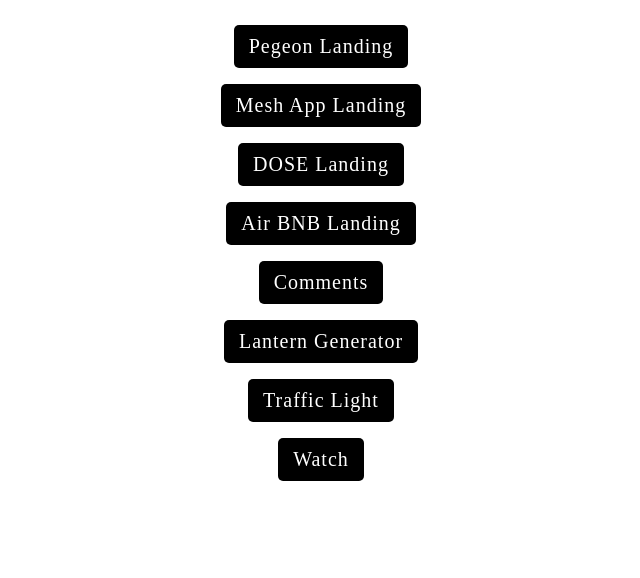
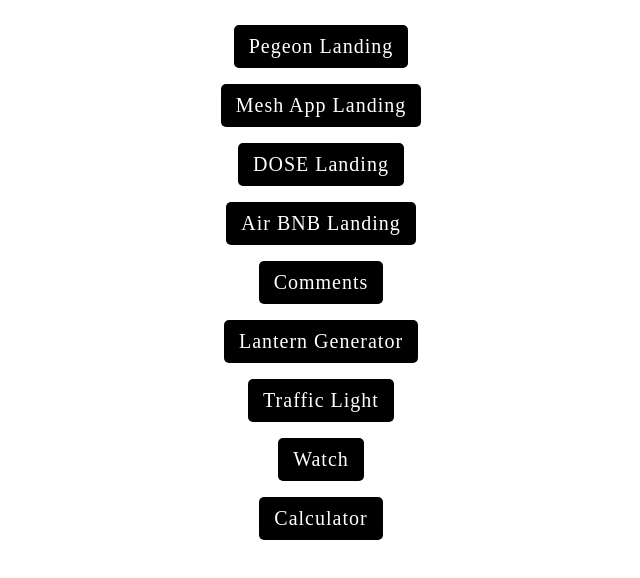
Before and after one commit to Vasyl-Pidgornyi/Own-projects, a website: page index.html in a window 1280 px wide. Shown: the part 110-688 px from the top of the page, without its empty margins (319-959 px from the left). Drawn offline with Linux system fonts and the light colour scheme.

Commit message:
index.html calculator added

```diff
--- a/index.html
+++ b/index.html
@@ -30,6 +30,7 @@
           >Traffic Light</a
         >
         <a href="./Watch/index.html" class="link-style">Watch</a>
+        <a href="./CalculatorJS/index.html" class="link-style">Calculator</a>
       </div>
     </div>
   </body>
--- a/package.json
+++ b/package.json
@@ -4,8 +4,8 @@
   "description": "Different tasks made during web-academy courses",
   "main": "index.js",
   "scripts": {
-    "local-server": "http-server -c-1 ./",
-    "inner-sass": "sass --watch ./sass:./css"
+    "server": "http-server -c-1 ./",
+    "sass": "sass --watch ./sass:./css"
   },
   "repository": {
     "type": "git",
```
